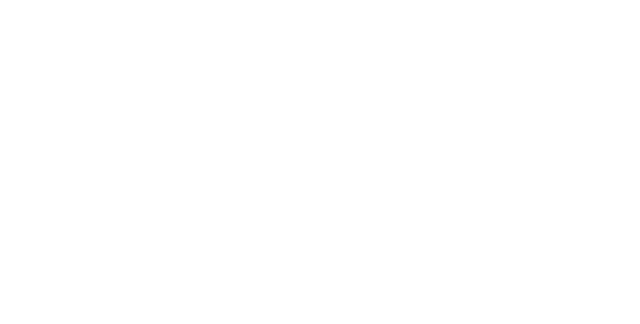
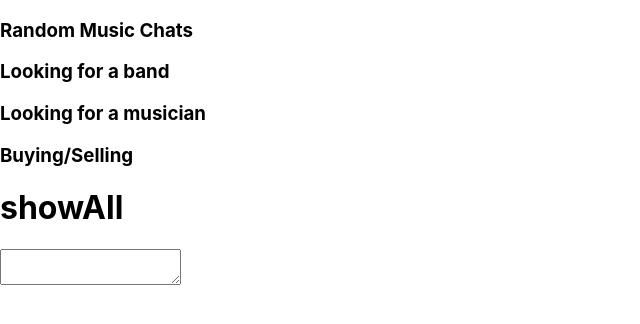
Before and after one commit to griffithcaleb/Band.Board.Frontend, a React (Create React App) app in the folder project_4_frontend/: page / in a window 1280 px wide. Shown: the top 324 px of the page, without its empty margins (0-640 px from the left). Built offline with nearby package versions, Linux system fonts and the light colour scheme.

Commit message:
started messageboard component

```diff
--- a/project_4_frontend/src/App.js
+++ b/project_4_frontend/src/App.js
@@ -1,13 +1,12 @@
 import React, { Component } from 'react';
-import logo from './logo.svg';
-import './App.css';
+import MessageBoard from './components/MessageBoard.js'
 
 class App extends Component {
 
   render() {
     return (
       <div>
-
+      <MessageBoard />
       </div>
 
     );
--- a/project_4_frontend/src/components/MessageBoard.js
+++ b/project_4_frontend/src/components/MessageBoard.js
@@ -0,0 +1,106 @@
+import React, {Component} from 'react'
+
+
+class MessageBoard extends Component {
+  constructor(props){
+    super(props)
+    this.state = {
+      posts: [],
+      currentView: 'showAll',
+      randomMusicChats:[],
+      lookingForABand:[],
+      lookingForAMusican:[],
+      buyingOrSelling: []
+    }
+  }
+  handleSubmit = () => {
+    // fetch create
+  }
+  handleViews = (view) => {
+    this.setState({
+      currentView: view
+    })
+  }
+  handleChange = (e) => {
+    this.setState({[e.target.id]:e.target.value})
+  }
+  render(){
+    return (
+      <div className = 'container'>
+        <nav>
+          <h3 onClick={() => {
+            this.handleViews('showRandom')
+          }}>Random Music Chats</h3>
+          <h3 onClick={() => {
+            this.handleViews('showLookingForBand')
+          }}>Looking for a band</h3>
+          <h3 onClick={() => {
+            this.handleViews('showLookingForMusician')
+          }}>Looking for a musician</h3>
+          <h3 onClick={() => {
+            this.handleViews('showBuyingOrSelling')
+          }}>Buying/Selling</h3>
+
+        </nav>
+
+      <div className = 'MainContent'>
+      <h1> {this.state.currentView} </h1>
+       <div className ='posts'>
+       {this.state.currentView === "showAll" ?
+        this.state.posts.map((post,index) => {
+         return(
+           <div key ={index} className ="singularPost">
+
+           </div>
+         )
+       }) : '' }
+       {this.state.currentView === "showRandom" ?
+        this.state.randomMusicChats.map((post,index) => {
+         return(
+           <div key ={index} className ="singularPost">
+
+           </div>
+         )
+       }) : '' }
+       {this.state.currentView === "showLookingForBand" ?
+        this.state.lookingForABand.map((post,index) => {
+         return(
+           <div key ={index} className ="singularPost">
+
+           </div>
+         )
+       }) : '' }
+       {this.state.currentView === "showLookingForMusician" ?
+        this.state.lookingForAMusican.map((post,index) => {
+         return(
+           <div key ={index} className ="singularPost">
+
+           </div>
+         )
+       }) : '' }
+       {this.state.currentView === "showBuyingOrSelling" ?
+        this.state.buyingOrSelling.map((post,index) => {
+         return(
+           <div key ={index} className ="singularPost">
+
+           </div>
+         )
+       }) : '' }
+       </div>
+        <div className = 'createPost'>
+          <form onSubmit ={this.handleSubmit}>
+          <textarea
+          onChange ={this.handleChange}
+          id='content'
+          value = {this.state.content}
+          type = 'text'
+          />
+          </form>
+        </div>
+      </div>
+    </div>
+    )
+  }
+}
+
+export default MessageBoard
```
